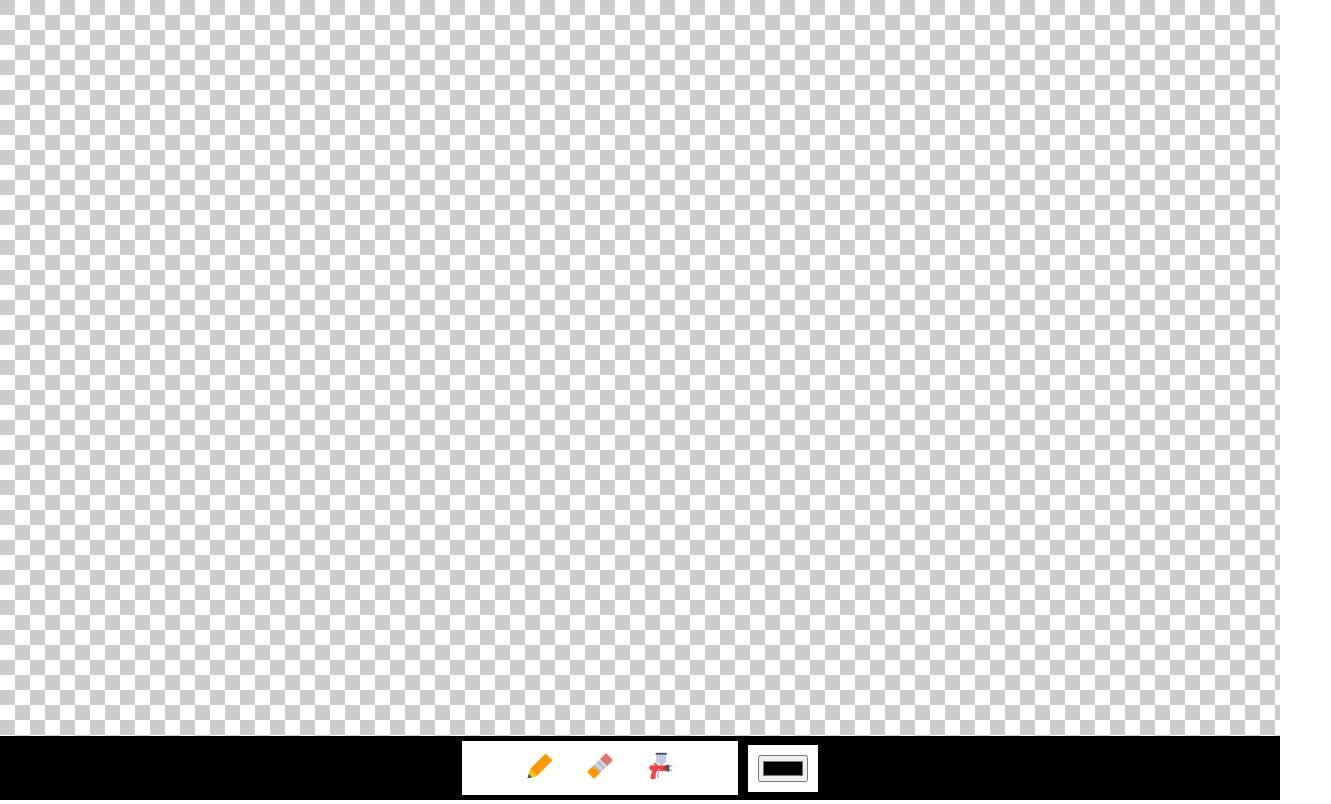
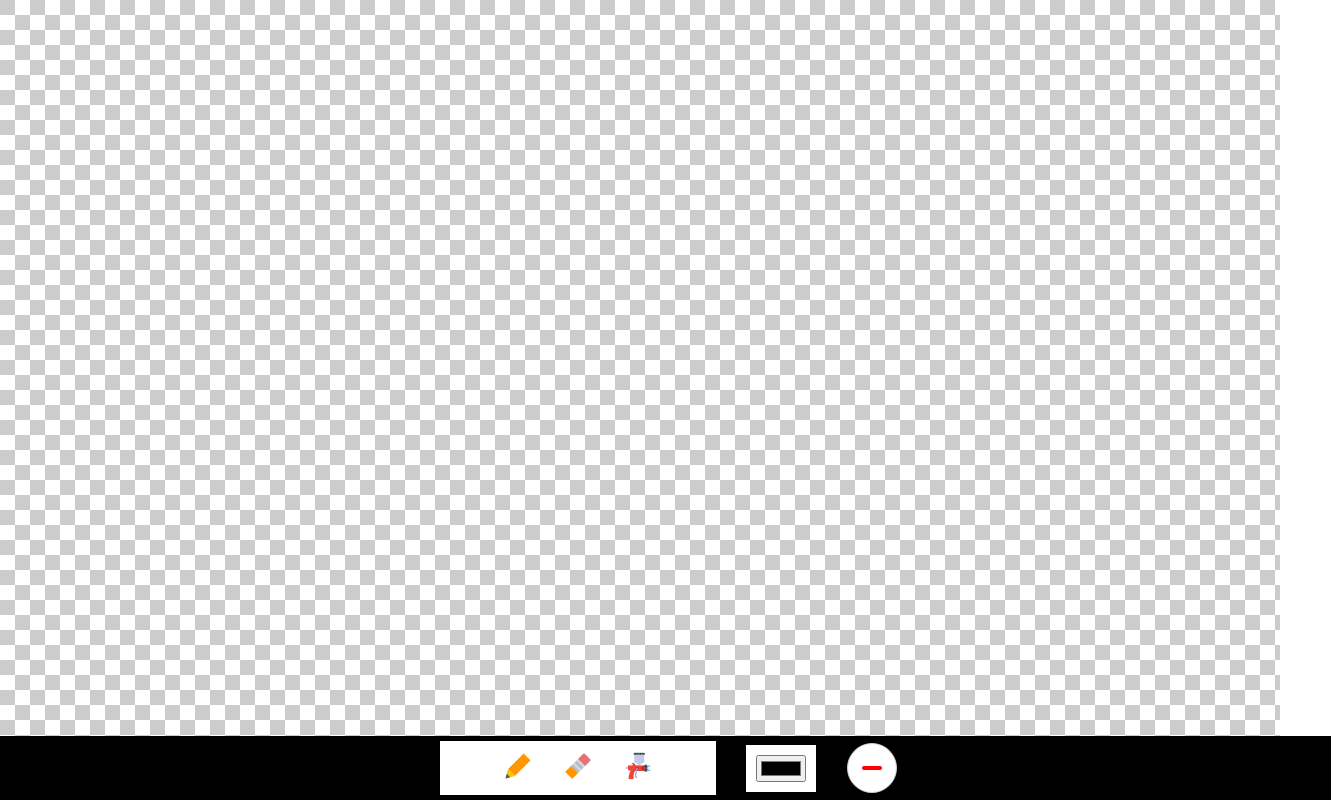
Before and after one commit to oz-hernandez/paint-app, a React (Create React App) app: page / in a window 1280 px wide. Shown: the whole page, 1331 px wide, since content can reach past the window. Built offline with nearby package versions, Linux system fonts and the light colour scheme; the HTML template or start-up script is replaced by a standard one.

Commit message:
add clear canvas button

```diff
--- a/src/App.css
+++ b/src/App.css
@@ -21,9 +21,6 @@
 }
 
 .main-grid #canvas {
-  display: flex;
-  width: 100vw;
-  height: calc(var(--vh, 1vh) * 100);
   background: url("./assets/8bitbg.png") repeat;
 }
 
@@ -32,6 +29,8 @@
   position: absolute;
   width: 100vw;
   bottom: 0;
+  padding-left: 2%;
+  padding-right: 2%;
   align-items: center;
   justify-content: center;
   background-color: black;
@@ -115,6 +114,7 @@ div[class="tool-items"] label[id='tool'][data-tooltip]:hover::before {
   background-color: white;
   padding: 10px;
   margin: 5px;
+  margin-left: 2%;
 }
 
 @media (max-width: 700px) {
@@ -151,6 +151,10 @@ div[class="tool-items"] label[id='tool'][data-tooltip]:hover::before {
       background-color: white;
       padding: 10px;
       margin: 5px;
+      margin-top: 20%;
+    }
+    div.remove {
+      margin-top: 20%;
     }
 }
 
@@ -171,3 +175,87 @@ div[class="tool-items"] label[id='tool'][data-tooltip]:hover::before {
   height: 26px;
   border-radius: 0%;
 }
+
+div.remove {
+  margin-left: 2%;
+}
+.icon-btn {
+  width: 50px;
+  height: 50px;
+  border: 1px solid #cdcdcd;
+  background: white;
+  border-radius: 25px;
+  overflow: hidden;
+  position: relative;
+  transition: width 0.2s ease-in-out;
+}
+.add-btn:hover {
+  width: 120px;
+}
+.add-btn::before,
+.add-btn::after {
+  transition: width 0.2s ease-in-out, border-radius 0.2s ease-in-out;
+  content: "";
+  position: absolute;
+  height: 4px;
+  width: 10px;
+  top: calc(50% - 2px);
+  background: red;
+}
+.add-btn::after {
+  right: 14px;
+  overflow: hidden;
+  border-top-right-radius: 2px;
+  border-bottom-right-radius: 2px;
+}
+.add-btn::before {
+  left: 14px;
+  border-top-left-radius: 2px;
+  border-bottom-left-radius: 2px;
+}
+.icon-btn:focus {
+  outline: none;
+}
+.btn-txt {
+  opacity: 0;
+  transition: opacity 0.2s;
+}
+.add-btn:hover::before,
+.add-btn:hover::after {
+  width: 4px;
+  border-radius: 2px;
+}
+.add-btn:hover .btn-txt {
+  opacity: 1;
+}
+.add-icon::after,
+.add-icon::before {
+  transition: all 0.2s ease-in-out;
+  content: "";
+  position: absolute;
+  height: 20px;
+  width: 2px;
+  top: calc(50% - 10px);
+  background: red;
+  overflow: hidden;
+}
+.add-icon::before {
+  left: 22px;
+  border-top-left-radius: 2px;
+  border-bottom-left-radius: 2px;
+}
+.add-icon::after {
+  right: 22px;
+  border-top-right-radius: 2px;
+  border-bottom-right-radius: 2px;
+}
+.add-btn:hover .add-icon::before {
+  left: 15px;
+  height: 4px;
+  top: calc(50% - 2px);
+}
+.add-btn:hover .add-icon::after {
+  right: 15px;
+  height: 4px;
+  top: calc(50% - 2px);
+}
--- a/src/UI/DrawGrid.js
+++ b/src/UI/DrawGrid.js
@@ -12,6 +12,7 @@ export default class DrawGrid extends React.Component {
         this.touchMove = this.touchMove.bind(this);
         this.touchEnd = this.touchEnd.bind(this);
         this.handleColorChange = this.handleColorChange.bind(this);
+        this.clearCanvas = this.clearCanvas.bind(this);
         this.canvasRef = React.createRef();
         this.ref = React.createRef();
     }
@@ -20,12 +21,13 @@ export default class DrawGrid extends React.Component {
         this.setState({ color: event.target.value });
     }
 
+    clearCanvas() {
+        this.state.context.clearRect(0, 0, window.innerWidth, window.innerHeight);
+    }
+
     componentDidMount() {
-        let vh = window.innerHeight * 0.01;
-        document.documentElement.style.setProperty('--vh', `${vh}px`);
-        let canvasRect = this.canvasRef.current.getBoundingClientRect();
-        this.canvasRef.current.width = canvasRect.width;
-        this.canvasRef.current.height = canvasRect.height;
+        this.canvasRef.current.width = window.innerWidth;
+        this.canvasRef.current.height = window.innerHeight;
         this.setState({ context: this.canvasRef.current.getContext('2d') });
         this.canvasRef.current.getContext('2d').globalCompositeOperation = 'destination-out';
     }
@@ -77,6 +79,11 @@ export default class DrawGrid extends React.Component {
                     <div className="custom-panel">
                         <input ref={this.color} type="color" name="color-picker" onChange={ this.handleColorChange }/>
                     </div>
+                    <div className="remove">
+                        <button class="icon-btn add-btn" onClick={this.clearCanvas}>
+                            <div class="btn-txt">Clear Canvas</div>
+                        </button>
+                    </div>
                 </div>
             </div>
         );
```
Also changed, not shown: src/UI/DrawGrid2.js (added, +123 -0 lines).
